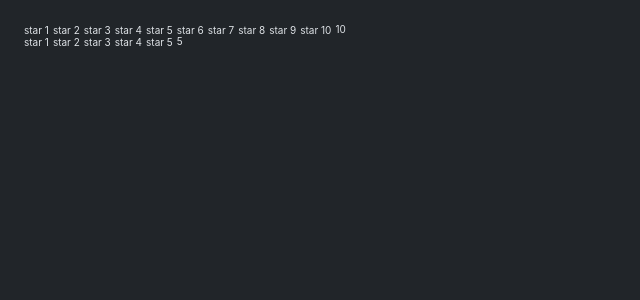
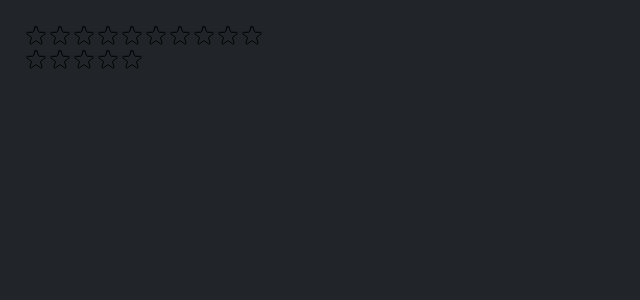
Before and after one commit to mohammadsalih/usePopcorn, a React (Create React App) app: page / in a window 1280 px wide. Shown: the top 300 px of the page, without its empty margins (0-640 px from the left). Built offline with nearby package versions, Linux system fonts and the light colour scheme.

Commit message:
adding the rating --not finished

```diff
--- a/src/Rating.js
+++ b/src/Rating.js
@@ -1,3 +1,5 @@
+import { useState } from "react";
+
 const containerStyle = {
   display: "flex",
   alignItems: "cernter",
@@ -7,7 +9,6 @@
 const starContainerStyle = {
   display: "flex",
   alignItems: "cernter",
-  gap: "4px",
 };
 
 const textStyle = {
@@ -15,16 +16,72 @@
   lineHeight: "1",
 };
 
-export default function rating({ maxRating }) {
+const starStyle = {
+  display: "block",
+  width: "24px",
+  height: "24px",
+  cursor: "pointer",
+};
+
+export default function Rating({ maxRating = 5 }) {
+  const [rating, setRating] = useState(0);
+  const [tempRating, setTempRating] = useState(0);
+
+  function handleRating(rating) {
+    setRating(rating);
+  }
+
   return (
     <div style={containerStyle}>
       <div style={starContainerStyle}>
         {Array.from({ length: maxRating }, (_, i) => (
-          <span key={i}> star {i + 1} </span>
+          <Star
+            key={i}
+            full={tempRating ? tempRating >= i + 1 : rating >= i + 1}
+            onRate={() => handleRating(i + 1)}
+            onHoverIn={() => setTempRating(i + 1)}
+            onHoverOut={() => setTempRating(0)}
+          />
         ))}
 
-        <p style={textStyle}>{maxRating}</p>
+        <p style={textStyle}>{tempRating || rating || ""}</p>
       </div>
     </div>
   );
 }
+
+function Star({ onRate, full, onHoverIn, onHoverOut }) {
+  return (
+    <span
+      style={starStyle}
+      onClick={onRate}
+      onMouseEnter={onHoverIn}
+      onMouseLeave={onHoverOut}
+    >
+      {full ? (
+        <svg
+          xmlns="http://www.w3.org/2000/svg"
+          viewBox="0 0 20 20"
+          fill="#000"
+          stroke="#000"
+        >
+          <path d="M9.049 2.927c.3-.921 1.603-.921 1.902 0l1.07 3.292a1 1 0 00.95.69h3.462c.969 0 1.371 1.24.588 1.81l-2.8 2.034a1 1 0 00-.364 1.118l1.07 3.292c.3.921-.755 1.688-1.54 1.118l-2.8-2.034a1 1 0 00-1.175 0l-2.8 2.034c-.784.57-1.838-.197-1.539-1.118l1.07-3.292a1 1 0 00-.364-1.118L2.98 8.72c-.783-.57-.38-1.81.588-1.81h3.461a1 1 0 00.951-.69l1.07-3.292z" />
+        </svg>
+      ) : (
+        <svg
+          xmlns="http://www.w3.org/2000/svg"
+          fill="none"
+          viewBox="0 0 24 24"
+          stroke="#000"
+        >
+          <path
+            strokeLinecap="round"
+            strokeLinejoin="round"
+            strokeWidth="{2}"
+            d="M11.049 2.927c.3-.921 1.603-.921 1.902 0l1.519 4.674a1 1 0 00.95.69h4.915c.969 0 1.371 1.24.588 1.81l-3.976 2.888a1 1 0 00-.363 1.118l1.518 4.674c.3.922-.755 1.688-1.538 1.118l-3.976-2.888a1 1 0 00-1.176 0l-3.976 2.888c-.783.57-1.838-.197-1.538-1.118l1.518-4.674a1 1 0 00-.363-1.118l-3.976-2.888c-.784-.57-.38-1.81.588-1.81h4.914a1 1 0 00.951-.69l1.519-4.674z"
+          />
+        </svg>
+      )}
+    </span>
+  );
+}
```
